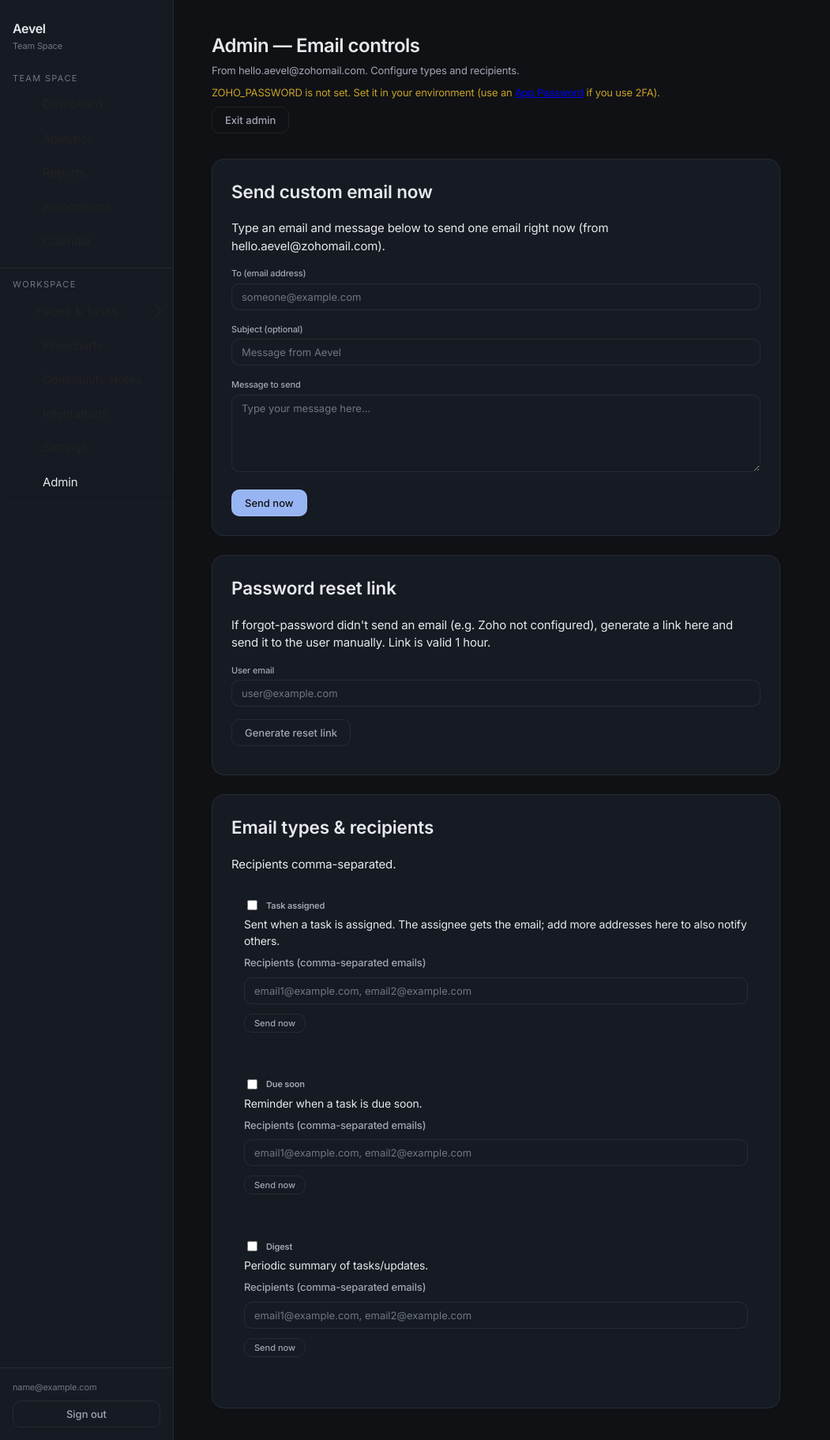
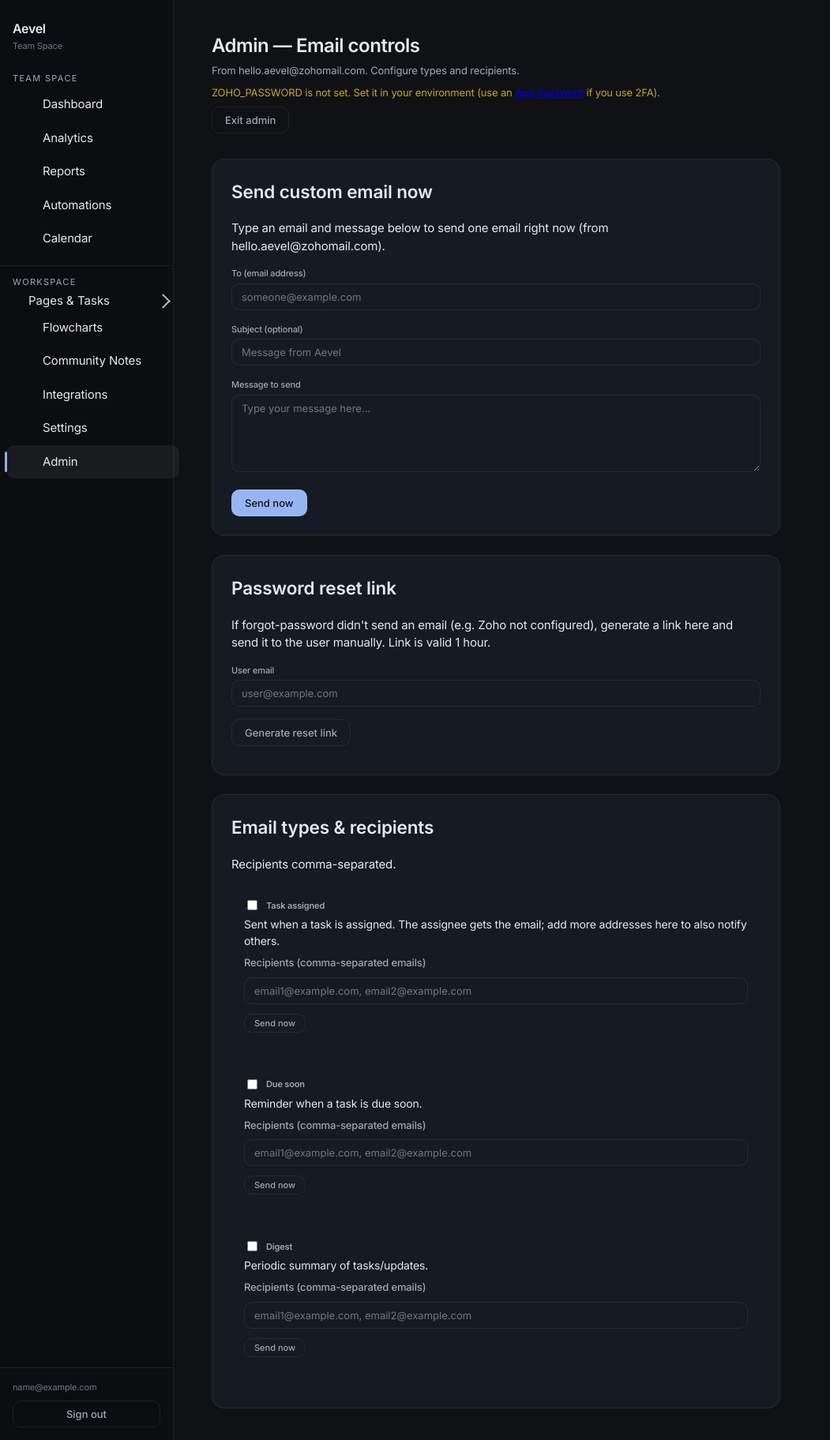
Before and after one commit to arehm9241-beep/aevel-hq-copy, a Flask app: page /admin in a window 1280 px wide. Shown: the whole page at 79% size, without its empty margins (0-1051 px from the left). Run offline with Flask 3, Linux system fonts and the light colour scheme; the visitor is signed in with stand-in values (Sample User, id 1); data comes from the database, SQL or seed files in the repository; data that the repository does not hold is empty.

Commit message:
Add public marketing site and reorganize Team Space navigation

```diff
--- a/static/css/aevel.css
+++ b/static/css/aevel.css
@@ -8,9 +8,10 @@
 :root {
   /* Surfaces: elevation through contrast, not boxes */
   --bg: #0F1115;
+  --bg-nav: #0B0D11;
   --bg-raised: #161A22;
   --bg-overlay: #1C2230;
-  --bg-hover: rgba(230, 232, 236, 0.04);
+  --bg-hover: rgba(255, 255, 255, 0.04);
 
   /* Borders: minimal, only when needed */
   --border: rgba(230, 232, 236, 0.08);
@@ -22,8 +23,8 @@
   --text-tertiary: #6F7685;
 
   /* Accent: restrained, meaning only */
-  --accent: rgba(160, 190, 255, 0.95); /* soft blue */
-  --accent-muted: rgba(160, 190, 255, 0.14);
+  --accent: rgba(160, 190, 255, 0.95); /* soft blue (sparingly) */
+  --accent-muted: rgba(160, 190, 255, 0.10);
   --success: #34c759;
   --success-muted: rgba(52, 199, 89, 0.12);
   --danger: #ff453a;
@@ -84,7 +85,7 @@ body {
 .sidebar {
   width: 220px;
   flex-shrink: 0;
-  background: var(--bg-raised);
+  background: var(--bg-nav);
   border-right: 1px solid var(--border);
   display: flex;
   flex-direction: column;
@@ -116,23 +117,39 @@ body {
   font-size: var(--text-xs);
   text-transform: uppercase;
   letter-spacing: 0.12em;
-  color: var(--text-tertiary);
+  color: var(--text-secondary);
 }
 .sidebar-nav a {
   display: flex;
   align-items: center;
   gap: var(--space-3);
-  padding: var(--space-2) var(--space-4);
+  padding: 10px var(--space-4);
+  margin: 2px var(--space-2);
   margin: 0 var(--space-2);
   border-radius: var(--radius-sm);
-  color: var(--text-secondary);
+  color: var(--text);
   text-decoration: none;
   font-size: var(--text-sm);
-  font-weight: var(--weight-medium);
+  font-weight: var(--weight-semibold);
   transition: background var(--ease), color var(--ease);
+  position: relative;
 }
 .sidebar-nav a:hover { color: var(--text); background: var(--bg-hover); }
-.sidebar-nav a.active { color: var(--text); background: var(--accent-muted); }
+.sidebar-nav a.active {
+  color: var(--text);
+  background: rgba(255, 255, 255, 0.06);
+}
+.sidebar-nav a.active::before {
+  content: "";
+  position: absolute;
+  left: -2px;
+  top: 8px;
+  bottom: 8px;
+  width: 3px;
+  border-radius: 999px;
+  background: var(--accent);
+  opacity: 0.95;
+}
 .sidebar-nav .icon { width: 18px; height: 18px; flex-shrink: 0; opacity: 0.9; }
 .sidebar-footer {
   padding: var(--space-4);
@@ -655,10 +672,7 @@ body {
    ------------------------------------------------------------------------- */
 .public-auth {
   min-height: 100vh;
-  background:
-    radial-gradient(900px 500px at 10% 0%, rgba(160, 190, 255, 0.10), transparent 60%),
-    radial-gradient(800px 600px at 90% 20%, rgba(185, 160, 255, 0.08), transparent 55%),
-    linear-gradient(180deg, #0F1115 0%, #0C0E12 100%);
+  background: linear-gradient(180deg, #0F1115 0%, #0C0E12 100%);
 }
 .public-auth-header {
   position: sticky;
@@ -731,7 +745,7 @@ body {
   pointer-events: auto;
 }
 .public-menu-inner {
-  background: rgba(22, 26, 34, 0.72);
+  background: rgba(11, 13, 17, 0.88);
   border: 1px solid rgba(230, 232, 236, 0.10);
   box-shadow: var(--shadow-soft);
   backdrop-filter: blur(16px);
@@ -751,14 +765,14 @@ body {
   justify-content: center;
   padding: 10px 14px;
   border-radius: 10px;
-  background: rgba(160, 190, 255, 0.14);
-  border: 1px solid rgba(160, 190, 255, 0.20);
+  background: rgba(230, 232, 236, 0.05);
+  border: 1px solid rgba(230, 232, 236, 0.14);
   color: var(--text);
   text-decoration: none;
   font-weight: var(--weight-medium);
   transition: background 0.25s ease, transform 0.25s ease;
 }
-.public-menu-primary:hover { background: rgba(160, 190, 255, 0.18); transform: translateY(-1px); }
+.public-menu-primary:hover { background: rgba(230, 232, 236, 0.08); transform: translateY(-1px); }
 .public-menu-secondary {
   display: inline-block;
   margin-top: var(--space-3);
@@ -808,12 +822,12 @@ body {
   transition: transform 0.25s ease, background 0.25s ease, border-color 0.25s ease;
 }
 .public-cta {
-  background: rgba(160, 190, 255, 0.16);
-  border: 1px solid rgba(160, 190, 255, 0.22);
+  background: rgba(160, 190, 255, 0.14);
+  border: 1px solid rgba(160, 190, 255, 0.18);
   color: var(--text);
   font-weight: var(--weight-medium);
 }
-.public-cta:hover { transform: translateY(-1px); background: rgba(160, 190, 255, 0.20); }
+.public-cta:hover { transform: translateY(-1px); background: rgba(160, 190, 255, 0.18); }
 .public-cta-ghost {
   border: 1px solid rgba(230, 232, 236, 0.12);
   color: var(--text-secondary);
@@ -1007,28 +1021,43 @@ body {
 /* structural */
 .sidebar-nav ul { list-style: none; margin: 0; padding: 0; }
 .sidebar-nav .nav-item { margin: 0; }
+/* Sidebar dropdown/accordion styles (ensure readable on dark UI) */
 .sidebar-nav a, .sidebar-nav .submenu-toggle {
   display: flex;
   align-items: center;
-  gap: 0.75rem;
-  padding: 0.65rem 1rem;
-  color: var(--text-color, #222);
-  text-decoration: none;
-  border-radius: 6px;
-  transition: background-color 160ms ease, transform 160ms ease;
+  gap: var(--space-3);
   width: 100%;
   background: transparent;
   border: none;
   font: inherit;
   cursor: pointer;
+  text-decoration: none;
+  border-radius: var(--radius-sm);
+  color: var(--text);
+  transition: background-color 220ms ease, transform 220ms ease, color 220ms ease;
+  position: relative;
 }
 
-/* active / hover */
+/* hover */
+.sidebar-nav a:hover,
+.sidebar-nav .submenu-toggle:hover {
+  background-color: rgba(255,255,255,0.04);
+}
+
+/* active & expanded (neutral background + small accent indicator) */
 .sidebar-nav a.active,
-.sidebar-nav a:hover,
-.sidebar-nav .submenu-toggle:hover,
 .sidebar-nav .submenu-toggle[aria-expanded="true"] {
-  background-color: var(--muted-bg, rgba(0,0,0,0.04));
+  background-color: rgba(255,255,255,0.06);
+}
+.sidebar-nav .submenu-toggle[aria-expanded="true"]::before {
+  content: "";
+  position: absolute;
+  left: -2px;
+  top: 8px;
+  bottom: 8px;
+  width: 3px;
+  border-radius: 999px;
+  background: var(--accent);
 }
 
 /* caret */
@@ -1063,17 +1092,17 @@ body {
 
 /* submenu items */
 .sidebar-nav .submenu a {
-  padding: 0.45rem 1.25rem;
-  font-size: 0.95rem;
+  padding: 8px 1.25rem;
+  font-size: var(--text-sm);
   display: block;
-  color: var(--muted-text, #444);
+  color: var(--text-secondary);
 }
 
 /* subtle hover for submenu items */
 .sidebar-nav .submenu a:hover,
 .sidebar-nav .submenu a.active {
-  background-color: rgba(0,0,0,0.03);
-  color: var(--text-color, #222);
+  background-color: rgba(255,255,255,0.04);
+  color: var(--text);
 }
 
 /* responsiveness: collapse sidebar into top bar on small screens */
```
